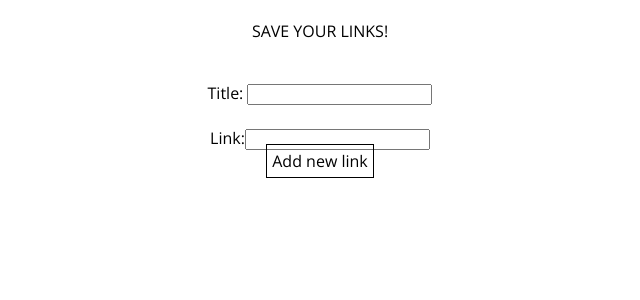
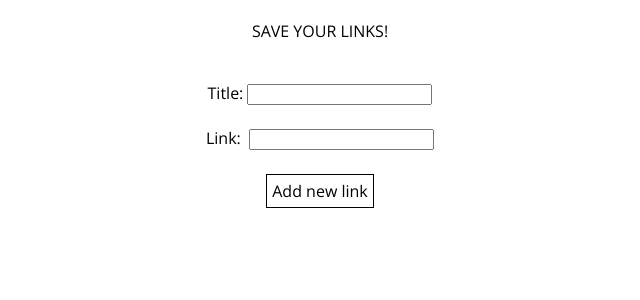
Before and after one commit to AdrianVillalbaSanchez/Algo-reactivo, a React (Create React App) app: page / in a window 1280 px wide. Shown: the top 300 px of the page, without its empty margins (320-960 px from the left). Built offline with nearby package versions, Linux system fonts and the light colour scheme.

Commit message:
Some css modified

```diff
--- a/src/App.js
+++ b/src/App.js
@@ -44,7 +44,7 @@ class App extends Component {
         <div className="header"> SAVE YOUR LINKS! </div>
 
         <div className="formLink">
-          <div> Title: <input type="text"
+          <div> Title:&nbsp;<input type="text"
             ref={((input) => { this.textInput = input })}
             className="textInput"
             value={this.state.linkTitle}
@@ -53,7 +53,7 @@ class App extends Component {
 
           <br />
 
-          <div> Link:
+          <div> Link: &nbsp;
                 <input type="text" className="linkInput" />
           </div>
           <div className="btn" onClick={this.addLink.bind(this)}> Add new link </div>
--- a/src/index.css
+++ b/src/index.css
@@ -35,7 +35,6 @@ body {
   border: 1px solid black;
   display: inline;
   padding: 5px 5px;
-
 }
 
 .header{
@@ -55,3 +54,7 @@ body {
 .textAreaForm{
   margin-bottom: 20px;
 }
+
+.linkInput {
+  margin-bottom: 30px;
+}
```
